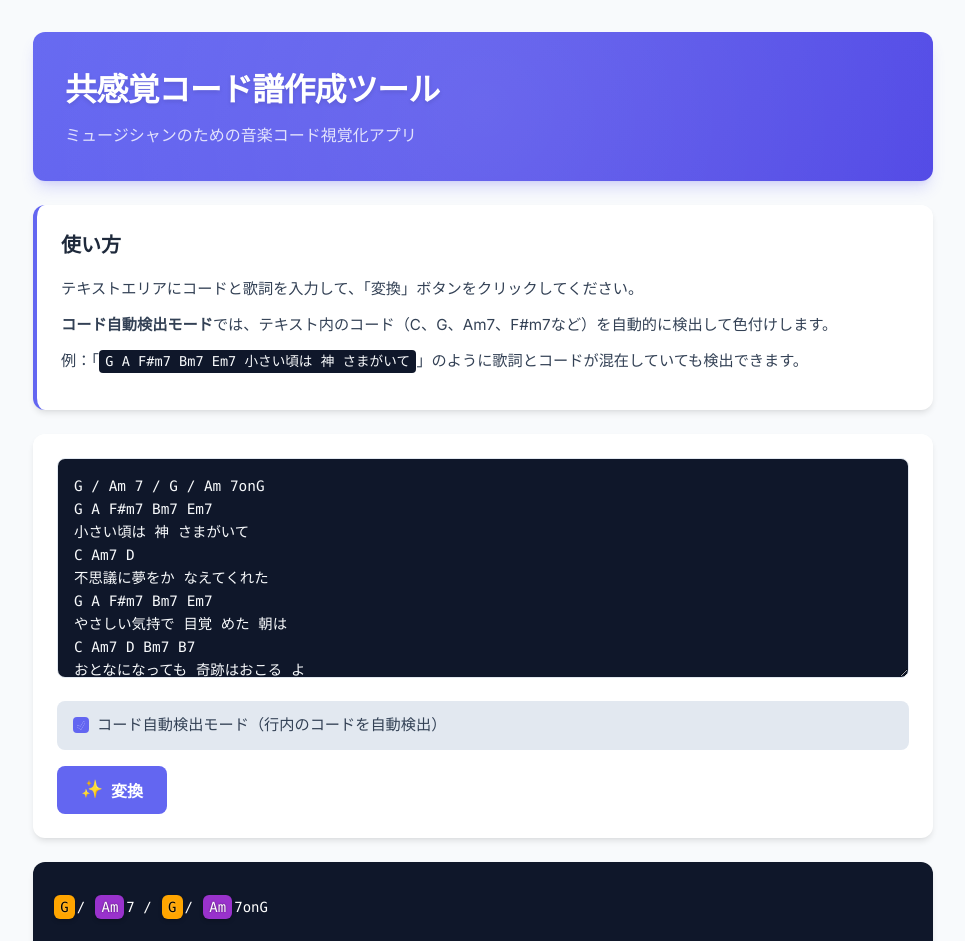
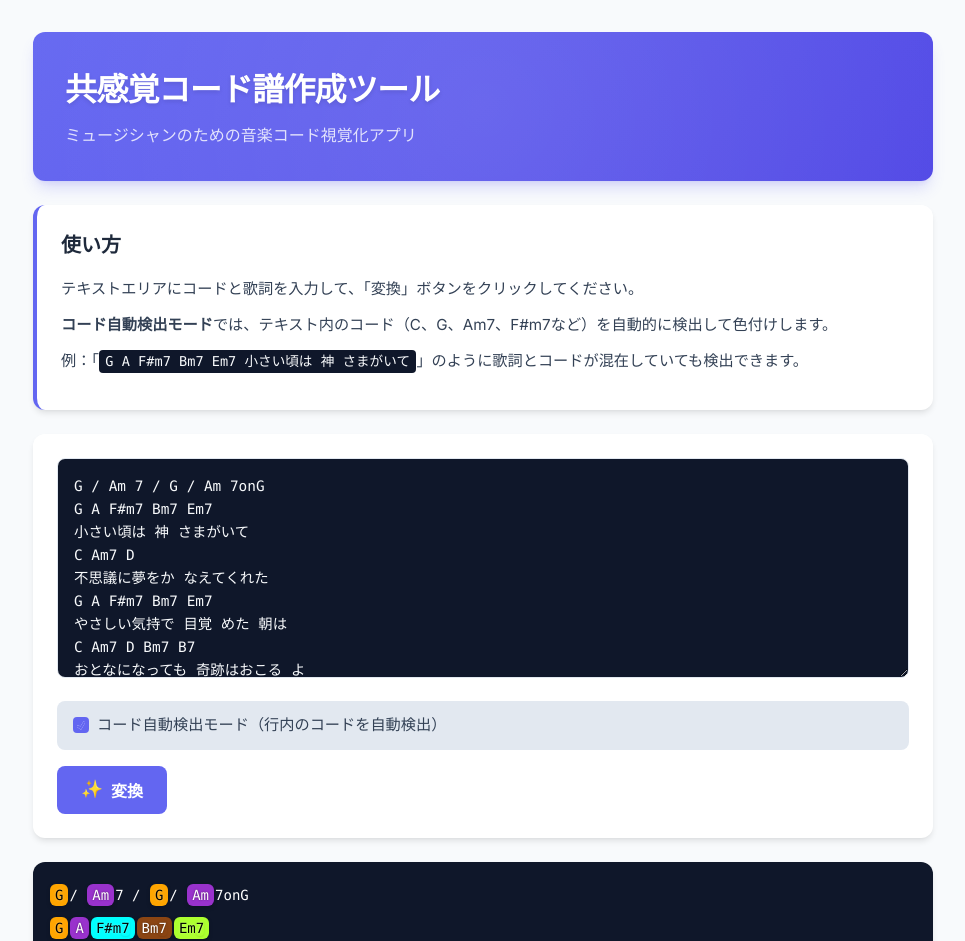
Before and after one commit to Yuuta12-maker/chord-visualizer, a plain HTML site: page index.html in a window 1280 px wide. Shown: the top 941 px of the page, without its empty margins (157-1122 px from the left). Drawn offline with Linux system fonts and the light colour scheme.

Commit message:
さらに行間を詰めて表示を最適化

```diff
--- a/style.css
+++ b/style.css
@@ -288,8 +288,8 @@ label {
 
 /* コード表示のための追加スタイル */
 #output-area div {
-    line-height: 1.5;
-    padding: 0.5rem 0;
+    line-height: 1.2;
+    padding: 0.25rem 0;
 }
 
 /* コード表示のハイライト */
@@ -308,7 +308,7 @@ label {
 
 /* ダークモードのコード表示 */
 #output-area > div {
-    padding: 1.2rem !important;
+    padding: 1rem !important;
     background-color: var(--darker) !important;
     border-radius: 8px !important;
     font-family: 'SFMono-Regular', Consolas, 'Liberation Mono', Menlo, monospace !important;
@@ -317,17 +317,17 @@ label {
 /* マイナーセブン系コードのスタイル修正 */
 #output-area span[style*="background-color:"] {
     display: inline-block;
-    padding: 3px 6px !important;
-    margin: 2px !important;
+    padding: 2px 5px !important;
+    margin: 1px !important;
     font-size: 14px;
-    line-height: 1.3;
+    line-height: 1.2;
     border-radius: 6px;
     box-shadow: 0 2px 4px rgba(0, 0, 0, 0.2);
 }
 
 /* 歌詞と直前のコードの間隔を縮める */
 #output-area > div > div {
-    margin: 4px 0 !important;
+    margin: 1px 0 !important;
 }
 
 /* レスポンシブ対応 */
```
